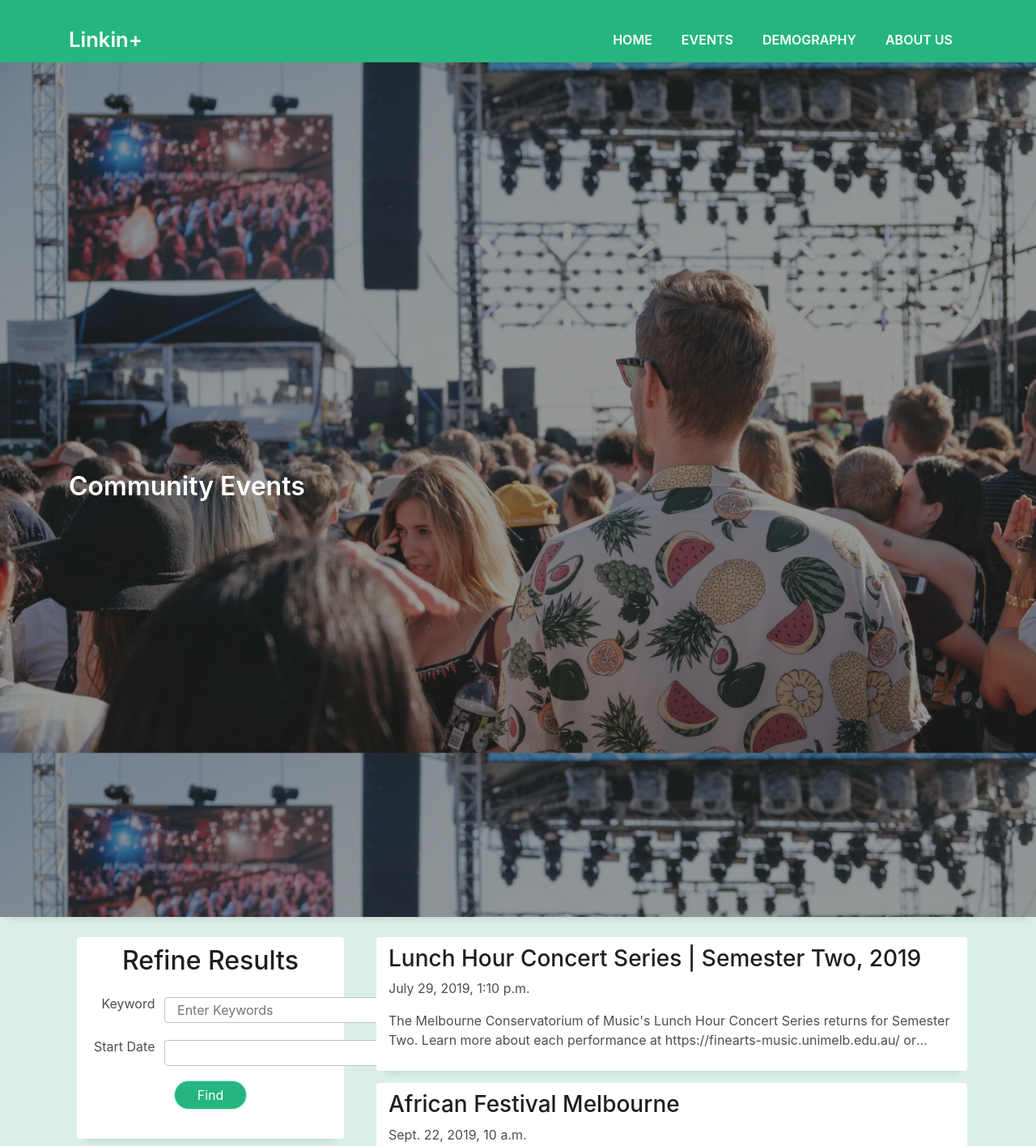
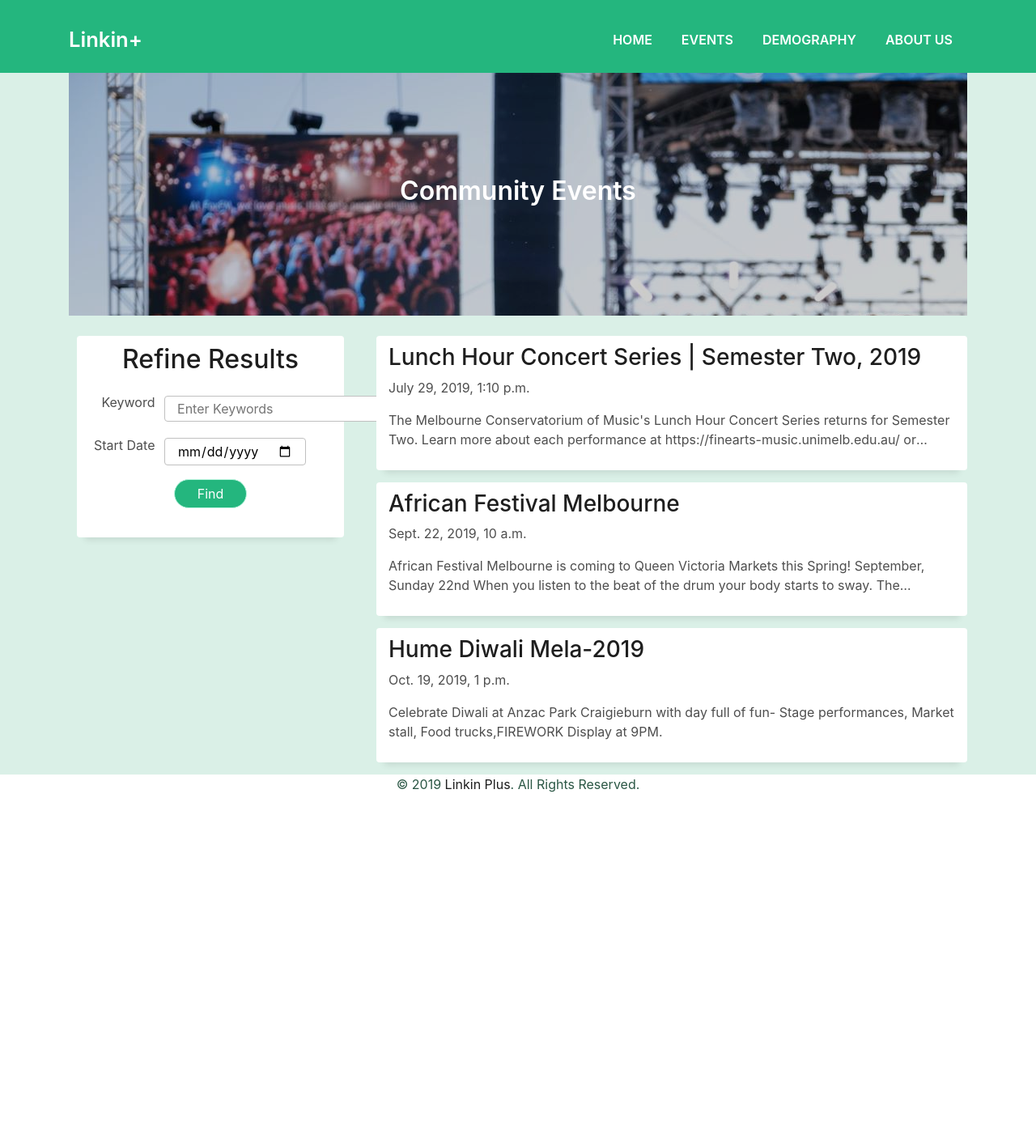
Before and after one commit to Shannon-JXT/LKPLS, a Django app: page /immigrant/events/search/ in a window 1280 px wide. Shown: the top 1416 px of the page at 81% size. After the commit the page ends 979 px from the top, so only its background shows below. Run offline with Django 3.2, Linux system fonts and the light colour scheme; data comes from the database, SQL or seed files in the repository; some libraries are stand-ins or nearby versions.

Commit message:
update events UI

```diff
--- a/Immigrant/templates/event_search.html
+++ b/Immigrant/templates/event_search.html
@@ -7,14 +7,15 @@
 
 {% block content %}
 
-    <div style="background-color: #24b67e; padding: 3%;"></div>
+    <div style="background-color: #24b67e; height: 90px;"></div>
     <section id="event">
-        <div class="section-counter paralax-mf bg-image" style="background-image: url(/static/images/event.jpg)">
-            <div class="overlay-mf-event"></div>
-            <div class="intro-content display-table">
-                <div class="table-cell">
-                    <div class="container">
-                        <h2 style="font-weight: 600; color: white; position: relative;">Community Events</h2>
+        <div class="container" style="height: 300px;">
+            <div style="background-image: url(/static/images/event.jpg);">
+                <div class="intro-content display-table">
+                    <div class="table-cell" style="background-color: rgba(0, 0, 0, 0.2); height: 100%; width: 100%;">
+                        <div align="center" class="container" >
+                            <h2 style="font-weight: 600; color: white;">Community Events</h2>
+                        </div>
                     </div>
                 </div>
             </div>
@@ -59,7 +60,7 @@
                                 </tr>-->
                                 <tr class="find-row">
                                     <td align="right"><p>Start&nbsp;Date&nbsp;</p></td>
-                                    <td><input type="text" name="startdate" value="{{ search_startdate }}" class="find-input"></td>
+                                    <td><input type="date" data-date-inline-picker="false" data-date-open-on-focus="true" name="startdate" value="{{ search_startdate }}" class="find-input"></td>
                                 </tr>
                             </table>
                             <button class="button button-a button-rouded" type="submit" style="width: 30%; margin-bottom: 10px;">Find</button>
@@ -93,3 +94,7 @@
     </section>
 
 {% endblock %}
+
+{% block events %}
+    active
+{% endblock %}
--- a/LKPLS/urls.py
+++ b/LKPLS/urls.py
@@ -22,5 +22,4 @@ urlpatterns = [
     path('admin/', admin.site.urls),
     path('about/', views.about, name='about'),
     path('immigrant/', include('Immigrant.urls')),
-    path('test/', views.test, name='test'),
 ]
--- a/LKPLS/views.py
+++ b/LKPLS/views.py
@@ -7,7 +7,3 @@ def home(request):
 def about(request):
     context = {}
     return render_to_response('about.html', context)
-
-def test(request):
-    context = {}
-    return render_to_response('test.html', context)
```
Also changed, not shown: Immigrant/templates/event_display.html (+11 -7 lines).
